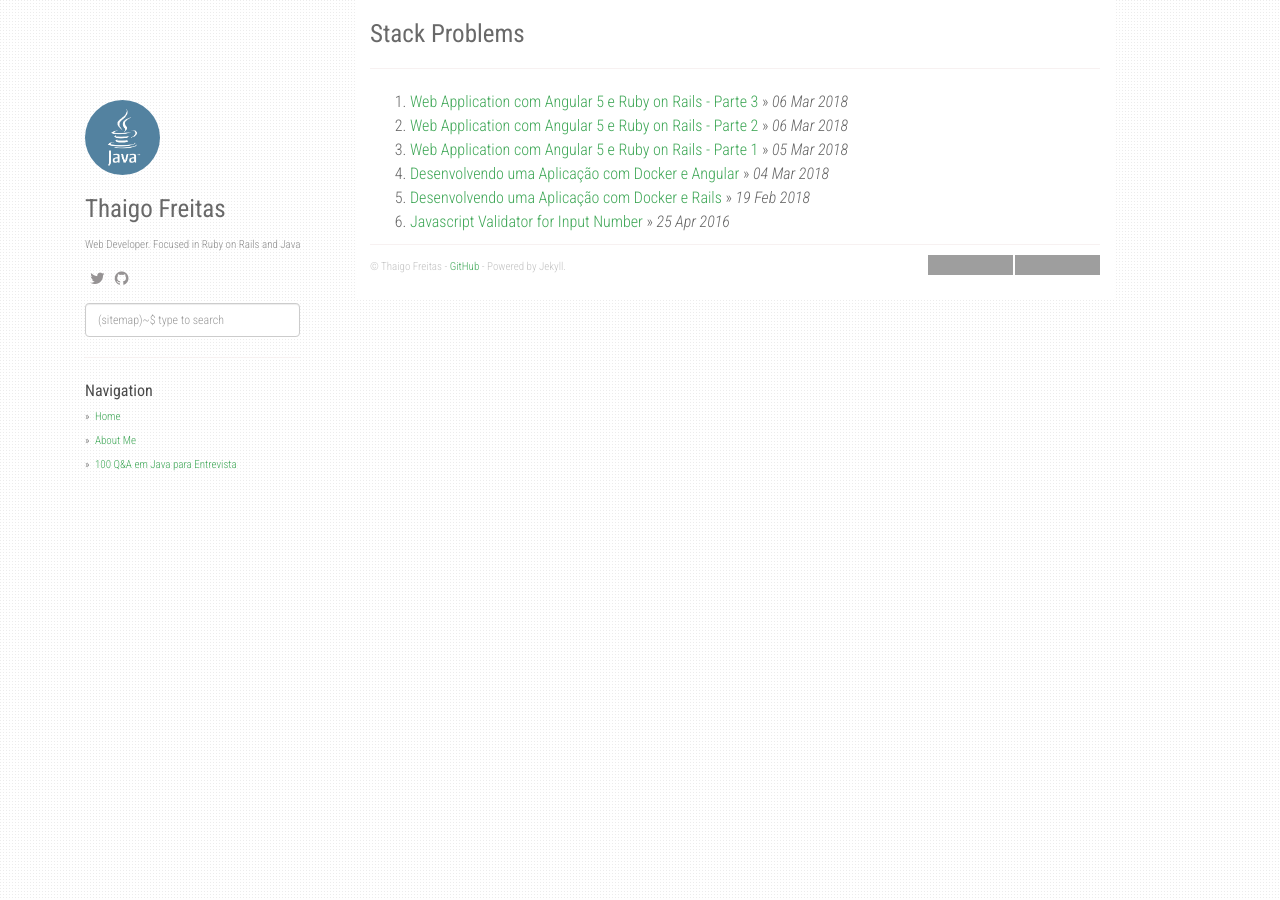
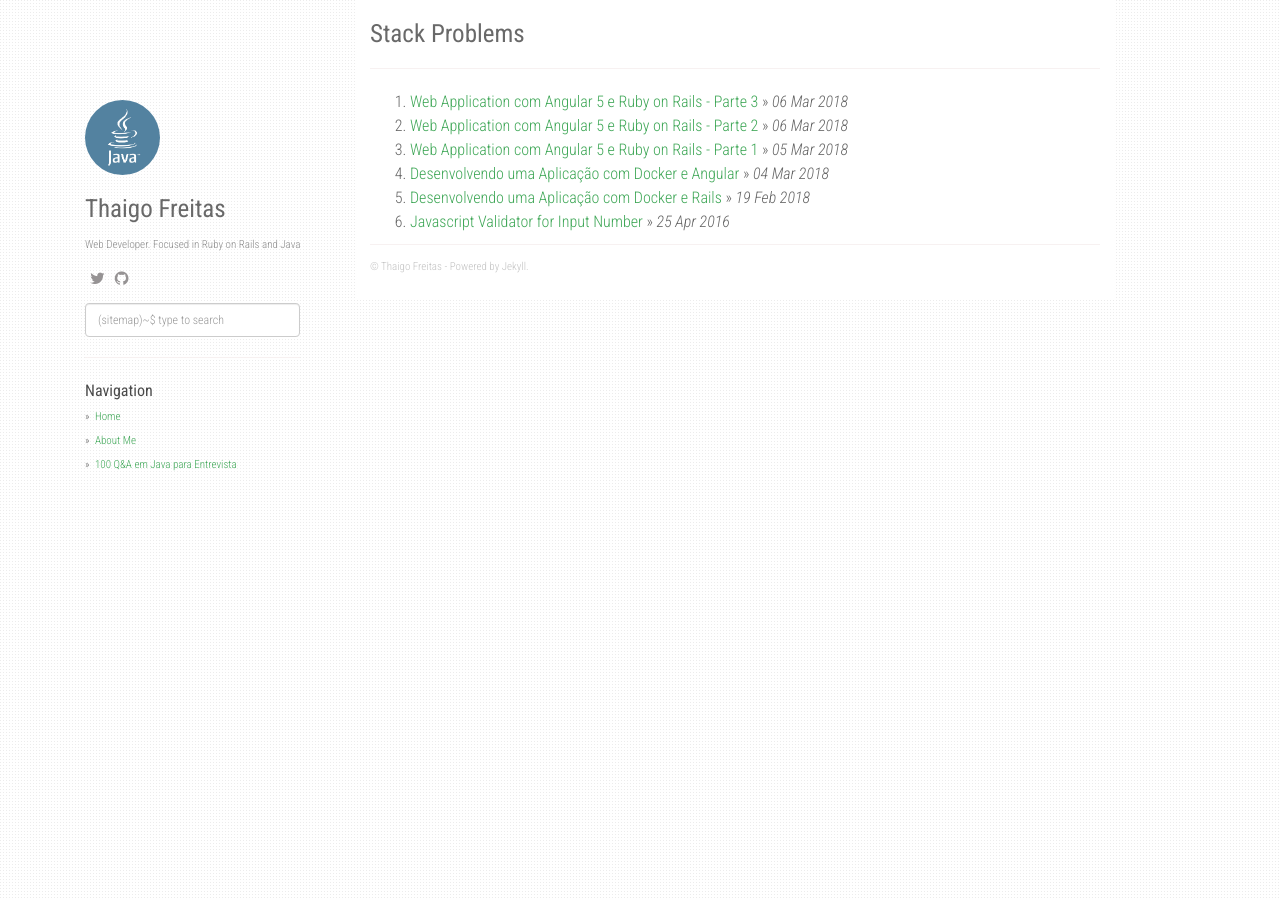
Before and after one commit to Thaigo/Thaigo.github.io, a Jekyll site: the page built from index.html, in a window 1280 px wide. Built offline with Jekyll 4.4.1, drawn with Linux system fonts in a browser that asks for light colours; nearby versions of some CDN libraries; the list of posts is cut into pages by our own code; grey boxes are pictures that could not be loaded.

Commit message:
update footer

```diff
--- a/_layouts/default.html
+++ b/_layouts/default.html
@@ -146,14 +146,7 @@ layout: compress
       <div class="col-sm-8 col-offset-1 main-layout">
         {{ content }}
         <footer>
-          &copy; {{ site.author }}
-          {% if site.github %}
-            - <a href="{{ site.github }}">{{ site.github }}</a> - Powered by Jekyll.
-          {% endif %}
-          <div class="btn-github" style="float:right;">
-            <iframe src="https://ghbtns.com/github-btn.html?user=agusmakmun&repo=agusmakmun.github.io&type=star&count=true" frameborder="0" scrolling="0" width="85" height="20px"></iframe>
-            <iframe src="https://ghbtns.com/github-btn.html?user=agusmakmun&repo=agusmakmun.github.io&type=fork&count=true" frameborder="0" scrolling="0" width="85" height="20px"></iframe>
-          </div>
+          &copy; {{ site.author }} - Powered by Jekyll.
         </footer>
       </div>
       <!-- end /.col-sm-8 -->
```
